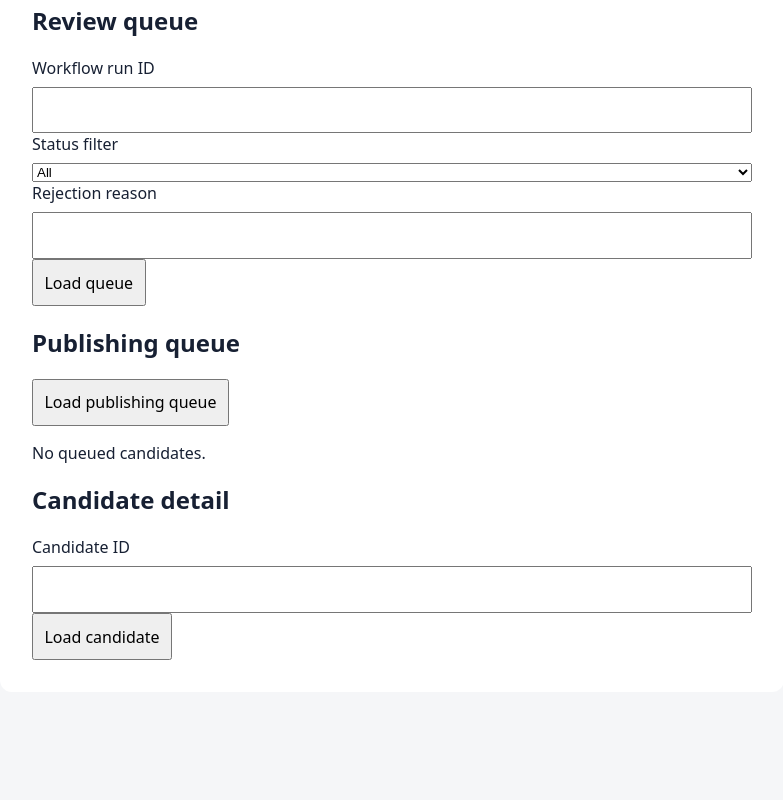
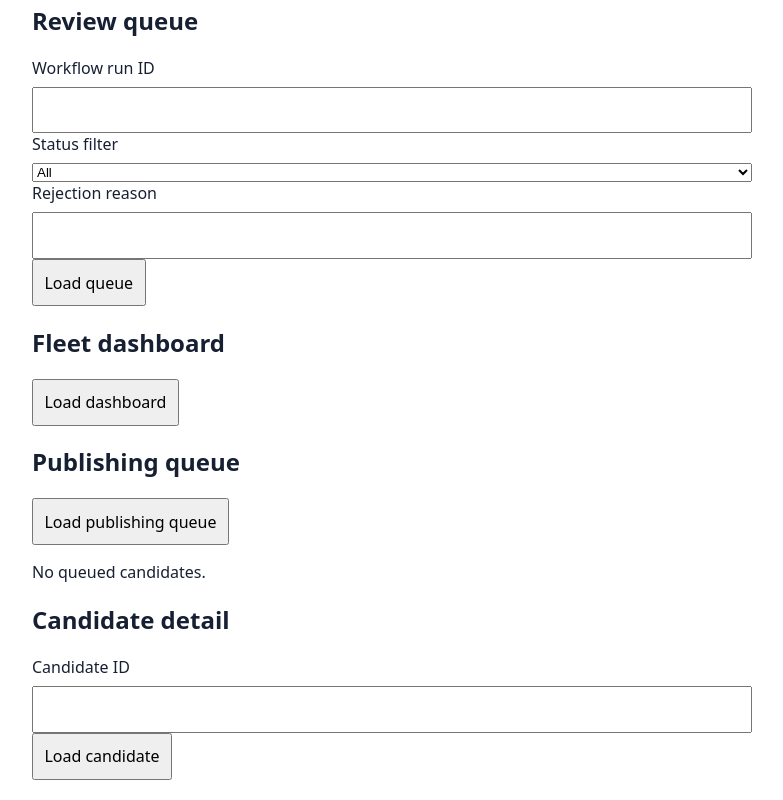
Before and after one commit to Sebochan69/ClipOps, a React (Vite) app in the folder frontend/: page / in a window 1280 px wide. Shown: the part 882-1682 px from the top of the page, without its empty margins (248-1031 px from the left). Before the commit the page ends 1622 px from the top, so only its background shows below. Built offline with nearby package versions, Linux system fonts and the light colour scheme.

Commit message:
feat: add fleet dashboard UI

```diff
--- a/frontend/src/main.tsx
+++ b/frontend/src/main.tsx
@@ -7,6 +7,7 @@ type ValidationResponse = { line_count: number; warnings: string[] };
 type Asset = { id: string; asset_type: string; content: string };
 type QueueCandidate = { candidate_id: string; transcript_excerpt: string; status: string; scores: { overall_score: number } | null };
 type PublishingItem = { queue_item_id: string; status: string; scheduled_for: string; account: string; platform: string; candidate_excerpt: string };
+type Dashboard = { simulated: boolean; approval_rate: number; queue_status: number; accounts: { account: string; published_clips: number; median_engagement_rate: number; health_score: number }[] };
 type Candidate = {
   candidate_id: string;
   start_seconds: number;
@@ -33,6 +34,7 @@ function App() {
   const [queueStatus, setQueueStatus] = useState("");
   const [rejectionReason, setRejectionReason] = useState("");
   const [publishingQueue, setPublishingQueue] = useState<PublishingItem[]>([]);
+  const [dashboard, setDashboard] = useState<Dashboard | null>(null);
 
   async function loadFile(event: ChangeEvent<HTMLInputElement>) {
     const file = event.target.files?.[0];
@@ -73,6 +75,12 @@ function App() {
     const response = await fetch(`http://127.0.0.1:8000/transcripts/${transcriptId}/segments`);
     if (!response.ok) return setMessage("Could not load transcript segments.");
     setSegments((await response.json()) as NonNullable<typeof segments>);
+  }
+
+  async function loadDashboard() {
+    const response = await fetch("http://127.0.0.1:8000/dashboard");
+    if (!response.ok) return setMessage("Could not load dashboard.");
+    setDashboard((await response.json()) as Dashboard);
   }
 
   async function loadPublishingQueue() {
@@ -126,6 +134,7 @@ function App() {
     <button disabled={status !== "valid"} onClick={loadSegments}>Review segments</button>
     {segments?.map((segment) => <article key={segment.id}><strong>{segment.start_seconds}s–{segment.end_seconds}s</strong><p>{segment.text}</p></article>)}
     <section><h2>Review queue</h2><label>Workflow run ID<input value={workflowRunId} onChange={(event) => setWorkflowRunId(event.target.value)} /></label><label>Status filter<select value={queueStatus} onChange={(event) => setQueueStatus(event.target.value)}><option value="">All</option><option>NEEDS_REVIEW</option><option>APPROVED</option><option>REJECTED</option><option>EDITING</option></select></label><label>Rejection reason<input value={rejectionReason} onChange={(event) => setRejectionReason(event.target.value)} /></label><button onClick={loadQueue}>Load queue</button>{queue.map((item) => <article key={item.candidate_id}><strong>{item.status} · {item.scores?.overall_score ?? "Unscored"}</strong><p>{item.transcript_excerpt}</p><button onClick={() => reviewCandidate(item.candidate_id, "SUBMIT_FOR_REVIEW")}>Submit</button><button onClick={() => reviewCandidate(item.candidate_id, "APPROVE")}>Approve</button><button onClick={() => reviewCandidate(item.candidate_id, "REJECT")}>Reject</button><button onClick={() => reviewCandidate(item.candidate_id, "EDIT")}>Edit</button></article>)}</section>
+    <section><h2>Fleet dashboard</h2><button onClick={loadDashboard}>Load dashboard</button>{dashboard && <><p className="warning">Simulated performance data</p><p>Approval rate: {Math.round(dashboard.approval_rate * 100)}% · Queue: {dashboard.queue_status}</p>{dashboard.accounts.map((account) => <article key={account.account}><strong>{account.account}</strong><p>Health: {account.health_score} · Published: {account.published_clips} · Median engagement: {account.median_engagement_rate}</p></article>)}</>}</section>
     <section><h2>Publishing queue</h2><button onClick={loadPublishingQueue}>Load publishing queue</button>{publishingQueue.length === 0 && <p>No queued candidates.</p>}{publishingQueue.map((item) => <article key={item.queue_item_id}><strong>{item.account} · {item.platform}</strong><p>{item.scheduled_for} · {item.status}</p><p>{item.candidate_excerpt}</p></article>)}</section>
     <section><h2>Candidate detail</h2><label>Candidate ID<input value={candidateId} onChange={(event) => setCandidateId(event.target.value)} /></label><button onClick={loadCandidate}>Load candidate</button></section>
     {candidate && <section><h3>{candidate.start_seconds}s–{candidate.end_seconds}s</h3><p>{candidate.transcript_excerpt}</p><p>{candidate.reason_selected}</p><p>Confidence: {candidate.confidence}</p><pre>{JSON.stringify(candidate.scores, null, 2)}</pre>{candidate.assets.map((asset, index) => <label key={asset.id}>{asset.asset_type}<textarea value={asset.content} onChange={(event) => setCandidate({ ...candidate, assets: candidate.assets.map((item, itemIndex) => itemIndex === index ? { ...item, content: event.target.value } : item) })} /><button onClick={() => saveAsset(asset)}>Save</button></label>)}</section>}
```
Also changed, not shown: 1 other file (tests, documents, lock files or other folders).
